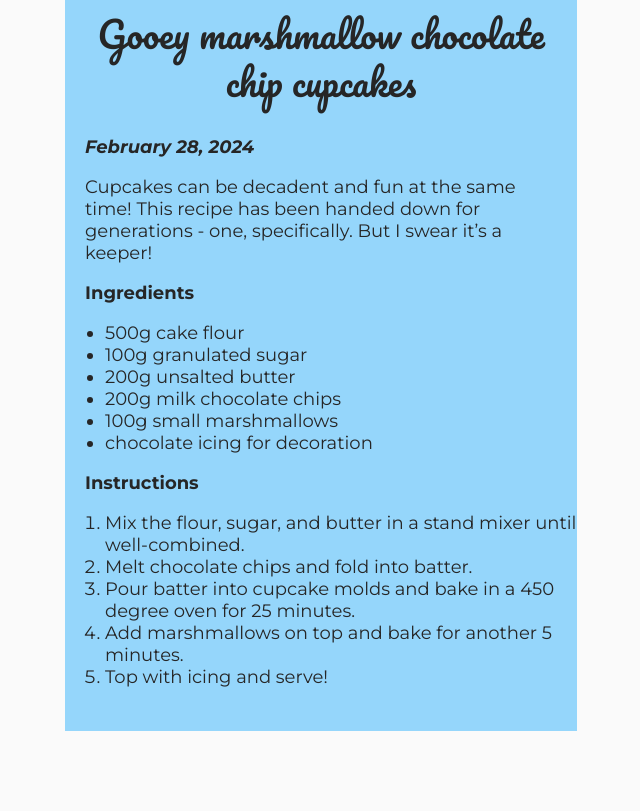
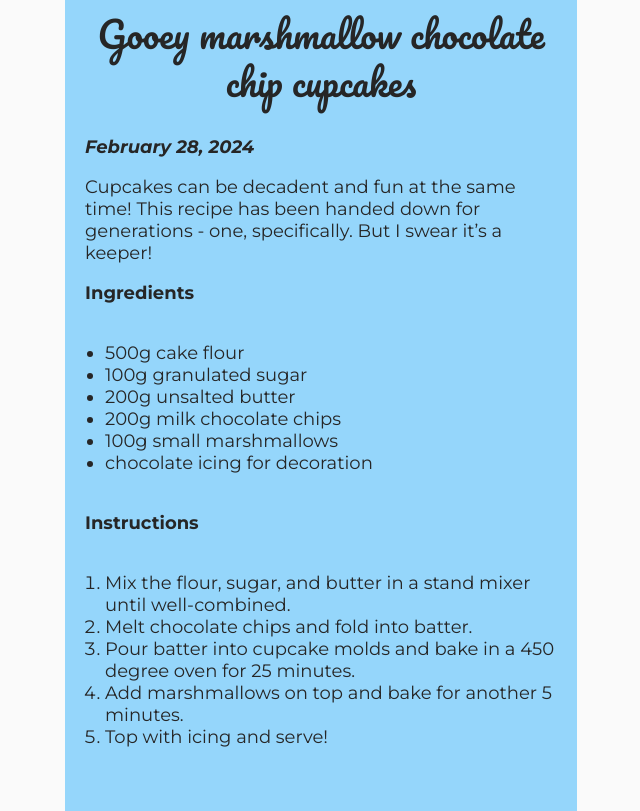
Before and after one commit to dylanhamada/katelynsmithbakes, a Jekyll site: the page built from _posts/2024-02-16-gooey-marshmallow-chocolate-chi-cupcakes.md, in a window 1280 px wide. Shown: the part 589-1400 px from the top of the page, without its empty margins (319-959 px from the left). Built offline with Jekyll 4.4.1, drawn with Linux system fonts in a browser that asks for light colours; before the commit the page ends 1320 px from its top, so only the background shows below that.

Commit message:
Add Horizontal Padding to Unordered and Ordered Lists
- Add correct padding to unordered and ordered lists

```diff
--- a/_sass/layout.scss
+++ b/_sass/layout.scss
@@ -38,6 +38,11 @@
 
 img {
   width: 100%;
+}
+
+ul, ol {
+  padding: 20px;
+  padding-inline-start: 40px;
 }
 
 .noscroll {
```
